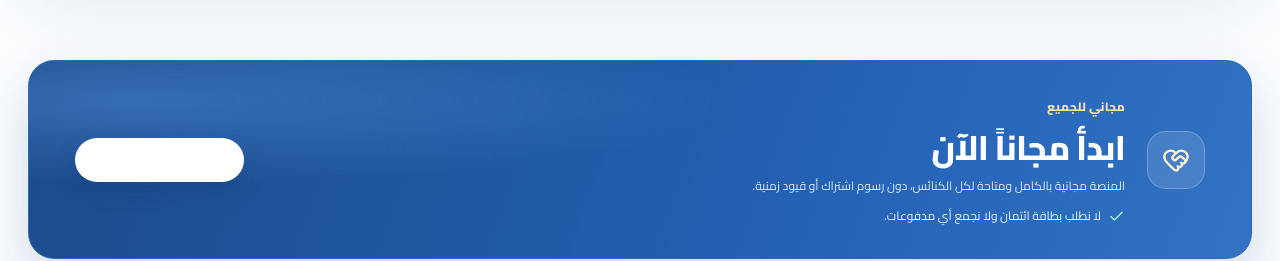
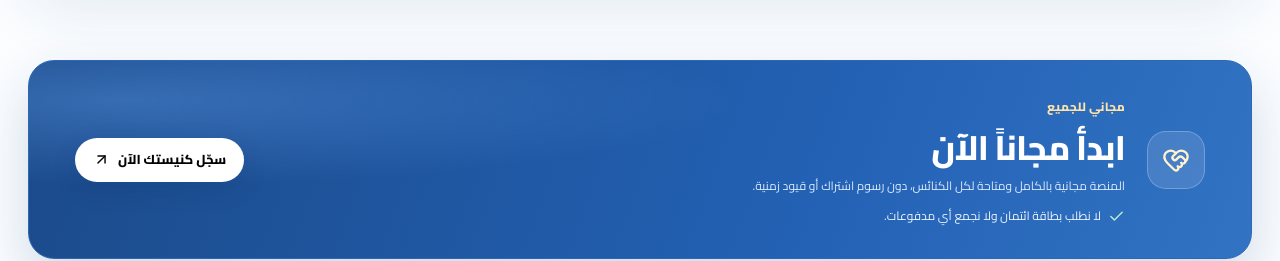
Before and after one commit to abanobefelomna-commits/sunday-client, a Next.js app: page / in a window 1280 px wide. Shown: the part 3180-3441 px from the top of the page. Built offline with nearby package versions, Linux system fonts and the light colour scheme; no server answers.

Commit message:
fix(public-site): make free-banner button text black on white
.ps-publicSite a { color: inherit } overrode .ps-lightButton's color, so
the banner CTA inherited white text on its white background and looked
empty. Pin the anchor color to black.

```diff
--- a/app/components/public-site/public-site.css
+++ b/app/components/public-site/public-site.css
@@ -45,7 +45,8 @@
 .ps-loginButton { color: var(--navy-700); background: #fff; border: 1px solid var(--line); }
 .ps-primaryButton { color: #fff !important; background: linear-gradient(135deg, #2865d8, #1555d5); border: 1px solid #2764de; box-shadow: 0 10px 24px rgb(37 98 214 / 24%); }
 .ps-secondaryButton { color: var(--blue-600); background: #fff; border: 1px solid #c7d7eb; }
-.ps-lightButton { color: var(--navy-900); background: #fff; border: 1px solid rgb(255 255 255 / 65%); box-shadow: 0 8px 25px rgb(9 42 93 / 15%); white-space: nowrap; }
+.ps-lightButton { color: #000; background: #fff; border: 1px solid rgb(255 255 255 / 65%); box-shadow: 0 8px 25px rgb(9 42 93 / 15%); white-space: nowrap; }
+.ps-publicSite a.ps-lightButton { color: #000; }
 .ps-primaryButton:hover, .ps-secondaryButton:hover, .ps-loginButton:hover, .ps-lightButton:hover { transform: translateY(-2px); box-shadow: 0 12px 28px rgb(25 72 144 / 17%); }
 .ps-primaryButton:hover { background: linear-gradient(135deg, #246ce8, #0e49c1); }
 .ps-menuToggle, .ps-mobileActions { display: none; }
```
